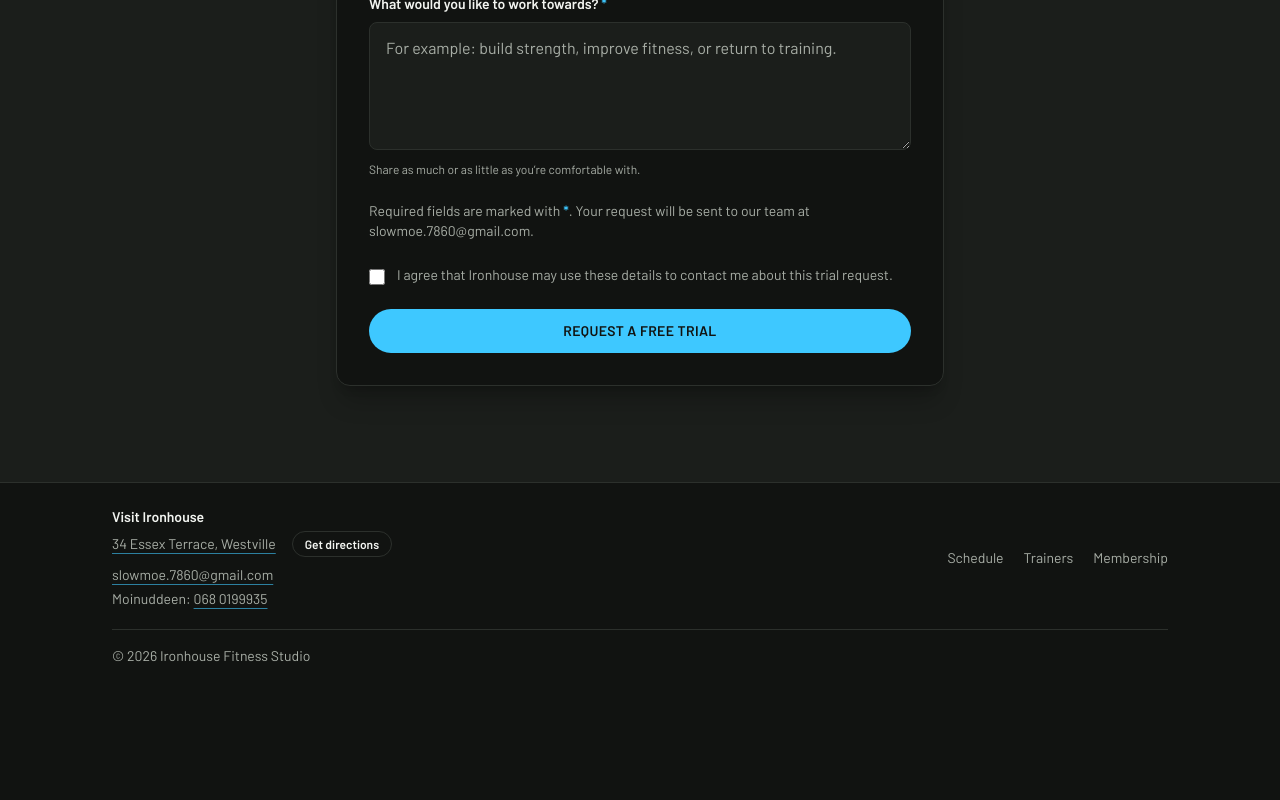
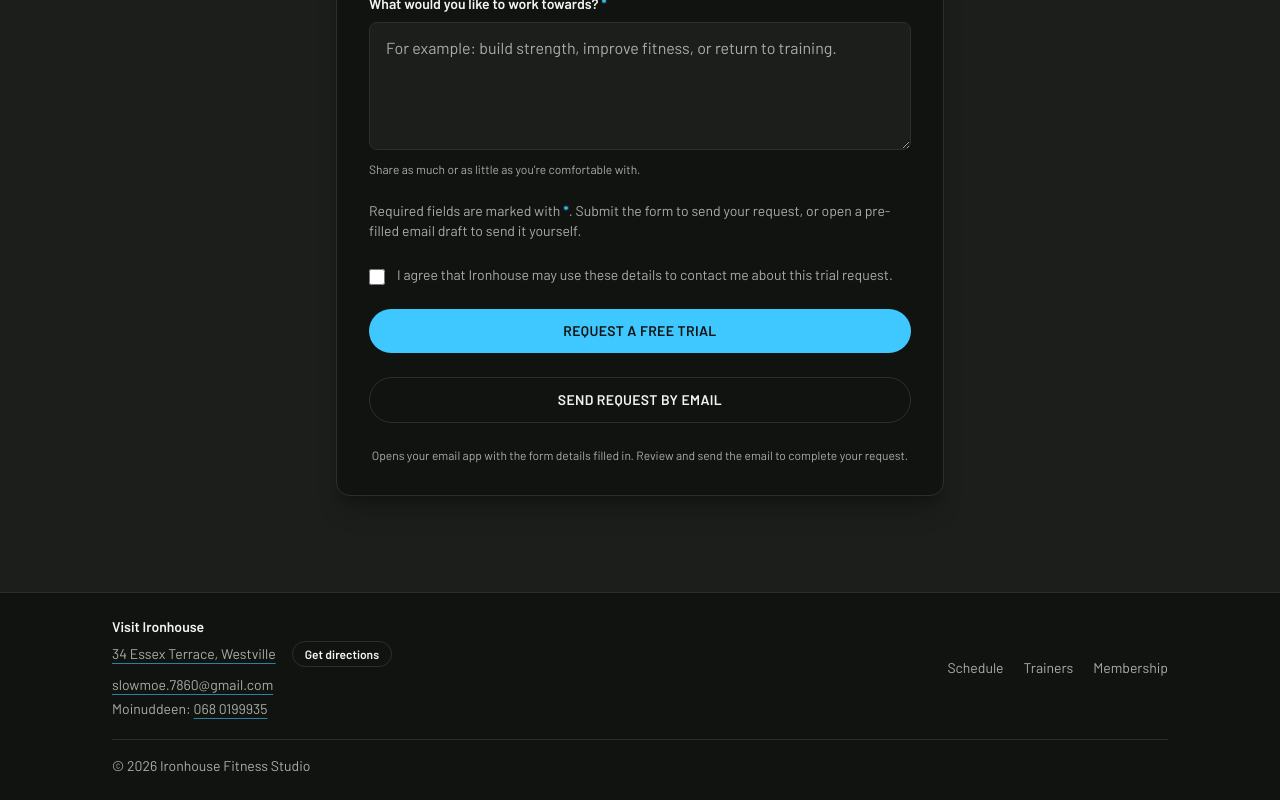
Before and after one commit to deeno2303-maker/iron-fitness, a React (Vite) app in the folder client/: page / in a window 1280 px wide. Shown: the part 4975-5775 px from the top of the page. Before the commit the page ends 5665 px from the top, so only its background shows below. Built offline with nearby package versions, Linux system fonts and the light colour scheme; no server answers.

Commit message:
upadated Contact.jsx by adding a manual email path

```diff
--- a/client/src/components/Contact.jsx
+++ b/client/src/components/Contact.jsx
@@ -10,6 +10,8 @@
   ["experienced", "Experienced"],
   ["returning", "Returning after a break"],
 ];
+
+const trialRequestEmail = "slowmoe.7860@gmail.com";
 
 export default function Contact() {
   const { user } = useAuth();
@@ -40,6 +42,34 @@
     } finally {
       setSubmitting(false);
     }
+  }
+
+  function handleSendByEmail(e) {
+    const form = e.currentTarget.form;
+    if (!form.reportValidity()) return;
+
+    const formData = new FormData(form);
+    const experienceValue = formData.get("experienceLevel");
+    const experienceLabel = experienceOptions.find(([value]) => value === experienceValue)?.[1] || experienceValue;
+    const name = formData.get("name").trim();
+    const subject = `Free trial request from ${name}`;
+    const body = [
+      "Hello Ironhouse,",
+      "",
+      "I would like to request a free trial class. Here are my details:",
+      "",
+      `Name: ${name}`,
+      `Email: ${formData.get("email").trim()}`,
+      `Phone: ${formData.get("phone").trim() || "Not provided"}`,
+      `Training interest: ${formData.get("preferredSession")}`,
+      `Training experience: ${experienceLabel}`,
+      `Goals: ${formData.get("goals").trim()}`,
+      "Consent to be contacted: Yes",
+      "",
+      "Thank you.",
+    ].join("\n");
+
+    window.location.href = `mailto:${trialRequestEmail}?subject=${encodeURIComponent(subject)}&body=${encodeURIComponent(body)}`;
   }
 
   return (
@@ -154,7 +184,7 @@
           </div>
 
           <p id="trial-form-help" className="text-sm text-muted">
-            Required fields are marked with <span className="font-bold text-blaze">*</span>. Your request will be sent to our team at slowmoe.7860@gmail.com.
+            Required fields are marked with <span className="font-bold text-blaze">*</span>. Submit the form to send your request, or open a pre-filled email draft to send it yourself.
           </p>
           <label className="flex items-start gap-3 text-sm text-muted">
             <input
@@ -188,6 +218,16 @@
           >
             {submitting ? "Sending request…" : "Request a free trial"}
           </button>
+          <button
+            type="button"
+            onClick={handleSendByEmail}
+            className="btn w-full border border-iron text-chalk hover:border-accent hover:bg-accent hover:text-ink"
+          >
+            Send request by email
+          </button>
+          <p className="m-0 text-center text-xs text-muted">
+            Opens your email app with the form details filled in. Review and send the email to complete your request.
+          </p>
         </form>
       </div>
     </section>
```
